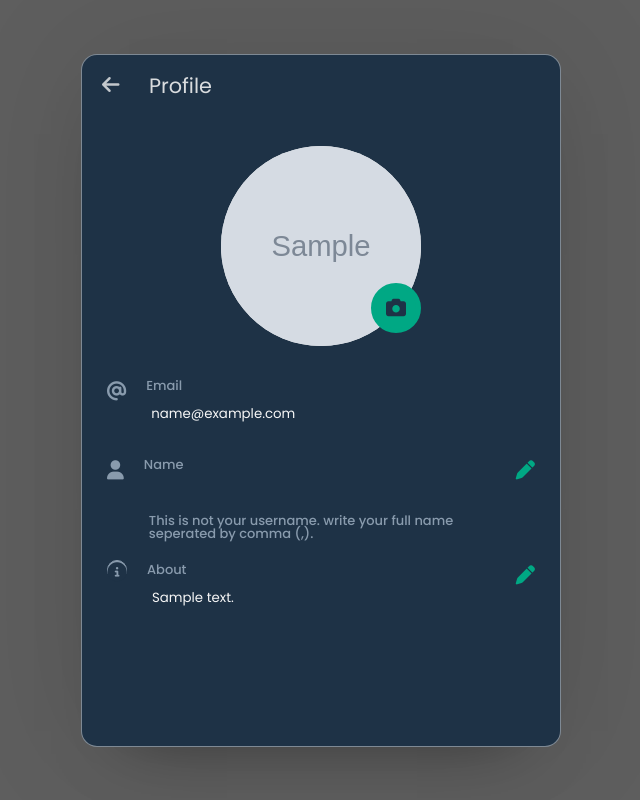
After one commit to Roland-Odez/Wechat, a PHP site: page /profile.php?unique_id=1 in a window 1280 px wide. The commit adds this page. Shown: the whole page, without its empty margins (319-959 px from the left). Run offline with PHP 8.4, Linux system fonts and the light colour scheme; the visitor is signed in with stand-in values (Sample User, id 1); tables that the repository leaves empty or names only in its code hold one stand-in row (values such as "Sample post"); grey boxes marked "Sample" are stand-in pictures; data that the repository does not hold is empty; some web fonts are replaced.

Commit message:
added profile page

```diff
--- a/index.php
+++ b/index.php
@@ -18,7 +18,7 @@
             <form action="#" enctype="application/x-www-form-urlencoded">
                 <div class="avatar">
                     <div class="profile-pic">
-                        <img src="./upload/unknown.jpg" alt="profile-pic">
+                        <img src="" alt="img">
                         <input type="file" class="file" name="profile_pic" id="file-input" hidden>
                         <label class="label" for="file-input"><i class="fa-solid fa-plus"></i></label>
                     </div>
--- /dev/null
+++ b/js/profile.js
@@ -0,0 +1,51 @@
+const pen = document.querySelectorAll(".input-field span.icon"),
+    form = document.querySelector(".profile form"),
+    wrapper = document.querySelector(".wrapper"),
+    inputs = document.querySelectorAll(".input-field input");
+pen.forEach((p) => {
+    p.addEventListener("click", (e) => {
+        document.querySelector(".profile form .update").style.visibility = "visible"
+        switch (e.target.title) {
+            case "name":
+                inputs[1].readOnly = false
+                inputs[2].readOnly = true;
+                inputs[1].focus();
+                console.log("aname", inputs[1].readOnly)
+                break;
+            case "about":
+                inputs[2].readOnly = false;
+                inputs[1].readOnly = true;
+                inputs[2].focus();
+                console.log("abiout", inputs[2].name)
+                break;
+
+            default:
+                break;
+        }
+    })
+})
+
+form.onsubmit = async (e) => {
+    e.preventDefault()
+    const formData = new FormData(form);
+
+    const fetchData = await fetch("./php/update_profile.php", {
+        method: 'POST',
+        body: formData
+    })
+    if (fetchData.status == 200) {
+        wrapper.classList.add("success");
+        document.querySelector(".profile form .update").style.visibility = "hidden"
+        document.querySelector("input:read-write").readOnly = true
+
+    } else {
+        wrapper.classList.add("error")
+    }
+    setTimeout(() => {
+        if (wrapper.classList.contains("success")) {
+            wrapper.classList.remove("success")
+        } else if (wrapper.classList.contains("error")) {
+            wrapper.classList.remove("error")
+        }
+    }, 3000)
+}
--- /dev/null
+++ b/profile.php
@@ -0,0 +1,80 @@
+<!DOCTYPE html>
+<html lang="en">
+
+<head>
+    <?php include './includes/head.php';
+    if (!$_SESSION['unique_id']) {
+        header("location: index.php");
+    }
+    ?>
+    <title>profile - page</title>
+</head>
+
+<body>
+    <div class="wrapper">
+        <section class="profile">
+            <header>
+                <?php
+                include_once './php/config.php';
+                $unique_id = $_GET['unique_id'];
+                $sql = "SELECT * FROM users WHERE unique_id = :unique_id";
+                $statement = $pdo->prepare($sql);
+                $statement->execute([":unique_id" => $unique_id]);
+                $user = $statement->fetch(PDO::FETCH_ASSOC);
+                ?>
+                <a href="./users.php"><i class="fas fa-arrow-left"></i></a>
+                <p>Profile</p>
+            </header>
+            <form method="post" enctype="application/x-www-form-urlencoded">
+                <div class="avatar">
+                    <div class="profile-pic">
+                        <img src="./upload/<?php echo $user["profile_pic"] ?>" alt="profile-pic">
+                        <input type="file" class="file" name="profile_pic" id="file-input" hidden>
+                        <label class="label" for="file-input"><i class="fa-solid fa-camera"></i></label>
+                    </div>
+                </div>
+                <div class="input-field">
+                    <span><i class="fa-solid fa-at"></i></span>
+                    <div>
+                        <label>Email</label>
+                        <input type="text" name="email" readonly value="<?php echo $user["email"] ?>">
+                    </div>
+                </div>
+                <div class="input-field">
+                    <span><i class="fa-solid fa-user"></i></span>
+                    <div>
+                        <label>Name</label>
+                        <input type="text" name="name" readonly autocomplete="off"
+                            value="<?php echo $user["fName"] . " " . $user["lName"] ?>">
+                        <p>This is not your username. write your full name seperated by comma (,).</p>
+                    </div>
+                    <span class="icon"><i class="fa-solid fa-pen" title="name"></i></span>
+                </div>
+                <div class="input-field">
+                    <span><i class="fa-solid fa-circle-info"></i></span>
+                    <div>
+                        <label>About</label>
+                        <input type="text" name="about" autocomplete="off" readonly
+                            value="<?php echo $user["about"] ?>">
+                    </div>
+                    <span class="icon"><i class="fa-solid fa-pen" title="about"></i></span>
+                </div>
+                <div class="update">
+                    <button type="submit"><i class="fa-solid fa-arrows-rotate"></i></button>
+                </div>
+            </form>
+        </section>
+    </div>
+    <script>
+    // set profile photo
+    const file = document.querySelector('.file'),
+        profile = document.querySelector('.profile form .profile-pic img');
+    file.addEventListener('change', (e) => {
+        profile.src = URL.createObjectURL(e.target.files[0]);
+        document.querySelector(".profile form .update").style.visibility = "visible"
+    })
+    </script>
+    <script src="./js/profile.js"></script>
+</body>
+
+</html>
--- a/style.css
+++ b/style.css
@@ -41,7 +41,7 @@ body {
     color: #00a884;
 }
 
-.form form .avatar {
+:is(.form, .profile) form .avatar {
     width: 100%;
     display: flex;
     align-items: center;
@@ -50,37 +50,45 @@ body {
     margin: 30px 0px;
 }
 
-.form form .avatar .profile-pic {
-    width: 50%;
-    height: 100%;
+:is(.form, .profile) form .avatar .profile-pic {
+    width: 200px;
+    height: 200px;
     border-radius: 50%;
-    border: 5px solid #00a884;
+    /* border: 5px solid #00a884; */
     margin: 7px;
+    background-image: url("./upload/unknown.jpg");
+        background-size: cover;
+        background-position: center;
+        background-repeat: no-repeat;
+        z-index: 1;
 }
 
-.form form .profile-pic img {
+:is(.form, .profile) form .profile-pic img {
     width: 100%;
     height: 100%;
     object-fit: cover;
     display: inline-block;
-
+    z-index: 2;
 }
 
-.form form .profile-pic label {
+:is(.form, .profile) form .profile-pic label {
     color: #00a884;
+    color: rgb(30, 50, 70);
+        /* color: #f7f7f7c4; */
     cursor: pointer;
     display: flex;
     align-items: center;
     justify-content: center;
     position: relative;
-    bottom: 25%;
-    font-size: 15px;
-    right: -80%;
-    width: 25px;
-    height: 25px;
+    bottom: 35%;
+        font-size: 20px;
+        right: -75%;
+        width: 50px;
+        height: 50px;
     background: rgb(30, 50, 70);
+    background-color: #00a884;
     border-radius: 50%;
-    border: 3px solid #00a884;
+    border: 5px solid #00a884;
 }
 
 .form form {
@@ -379,7 +406,8 @@ form .name-details .field:last-child {
     color: #f7f7f7;
 }
 
-.chat-area header a {
+.chat-area,
+header a {
     justify-self: start;
     color: #f7f7f7;
     font-size: 20px;
@@ -511,3 +538,142 @@ div.incoming+div.outgoing {
     font-size: 30px;
     cursor: pointer;
 }
+/* profile */
+.profile form {
+    padding: 0px 25px;
+}
+
+.wrapper.success {
+    border: 3px solid #00a884;
+    box-shadow: 3px 1px 43px -5px #00a884c2;
+    -webkit-box-shadow: 3px 1px 43px -5px #00a884c2;
+    -moz-box-shadow: 3px 1px 43px -5px #00a884c2;
+    transition: all .5s ease-in-out;
+}
+
+.wrapper.error {
+    border: 3px solid #da5964e1;
+    box-shadow: 3px 1px 60px -5px #da5964;
+    -webkit-box-shadow: 3px 1px 60px -5px #da5964;
+    -moz-box-shadow: 3px 1px 60px -5px #da5964;
+    transition: box-shadow 1s ease-in-out;
+}
+
+.profile header {
+    display: flex;
+    justify-content: flex-start;
+    padding: 15px 20px;
+    width: 150px;
+    justify-content: space-between;
+}
+
+.profile header a i {
+    color: #f7f7f7c2;
+}
+
+.profile header p {
+    color: #f7f7f7dc;
+    text-transform: capitalize;
+    font-size: 1.3rem;
+}
+
+.profile form {
+    min-height: 600px;
+}
+
+.profile form .input-field {
+    display: flex;
+    align-items: flex-start;
+    justify-content: space-between;
+    margin-bottom: 20px;
+}
+
+.profile form .input-field div {
+    flex: 1;
+    display: flex;
+    flex-direction: column;
+    padding: 0px 20px;
+    font-size: 13px;
+    font-weight: 500;
+    color: rgb(137, 155, 173);
+}
+
+.profile form .input-field span i {
+    color: rgb(137, 155, 173);
+    font-size: 1.2rem;
+    padding-top: 5px;
+}
+
+.profile form .input-field span.icon i {
+    color: #00a884;
+    cursor: pointer;
+}
+
+.profile form .input-field div input,
+.profile form .input-field div input:focus {
+    background-color: transparent;
+    outline: none;
+    border: none;
+    color: #f7f7f7;
+    padding: 3px 0px 5px 0px;
+    padding-left: 5px;
+    margin: 5px 0px;
+    border-bottom: 1px solid transparent;
+}
+
+.profile form .input-field div input:read-write {
+    border-color: rgb(137, 155, 173);
+    transition: all .8s;
+}
+
+.profile form .input-field div p {
+    line-height: 13px;
+    padding-left: 5px;
+}
+
+.profile form .input-field span i.fa-circle-info {
+    color: rgb(30, 50, 70);
+    display: flex;
+    align-items: center;
+    justify-content: center;
+    background-color: rgb(137, 155, 173);
+    border-radius: 50%;
+    border: 1px solid rgb(137, 155, 173);
+    width: 20px;
+    height: 20px;
+}
+
+.profile form .update {
+    width: 100%;
+    margin: 50px 0px auto;
+    display: flex;
+    visibility: hidden;
+    align-items: center;
+    justify-content: center;
+}
+
+.profile form .update button {
+    border: none;
+    outline: none;
+    padding: 20px;
+    background-color: #00a884;
+    color: #f7f7f7;
+    display: flex;
+    align-items: center;
+    justify-content: center;
+    width: 50px;
+    height: 50px;
+    font-size: 20px;
+    border-radius: 50%;
+    cursor: pointer;
+}
+
+.profile form .update button i {
+    animation: rotate 2s linear infinite;
+}
+
+@keyframes rotate {
+    100% {
+        transform: rotate(360deg);
+    }
+}
```
Also changed, not shown: other parts of style.css (+24 -6 lines), functions/update_user.php (added, +26 -0 lines), functions/upload_img.php (added, +29 -0 lines), php/signup.php (+1 -20 lines), php/update_profile.php (added, +48 -0 lines), users.php (+5 -3 lines), upload/1672237013.jpeg (added).
